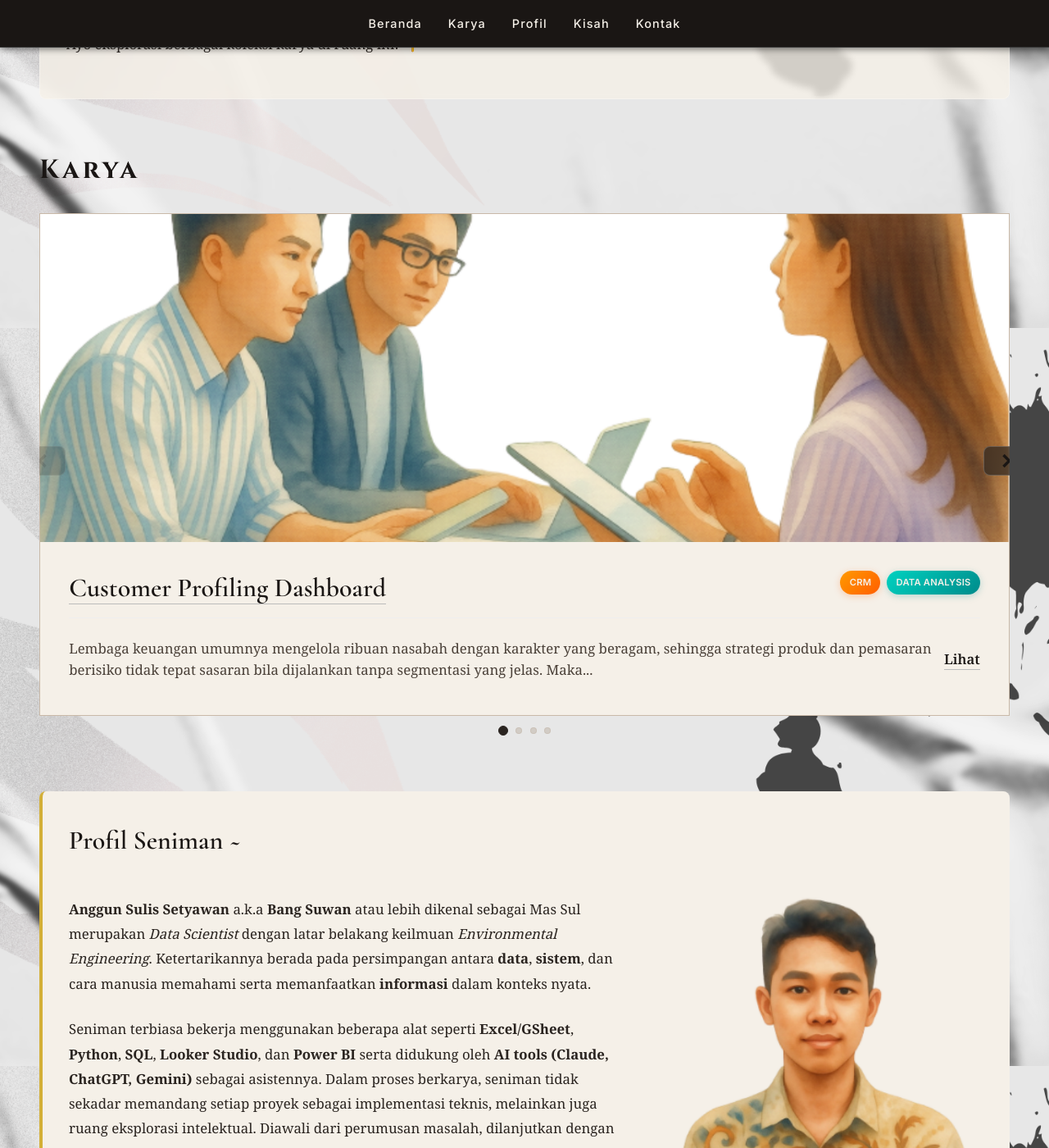
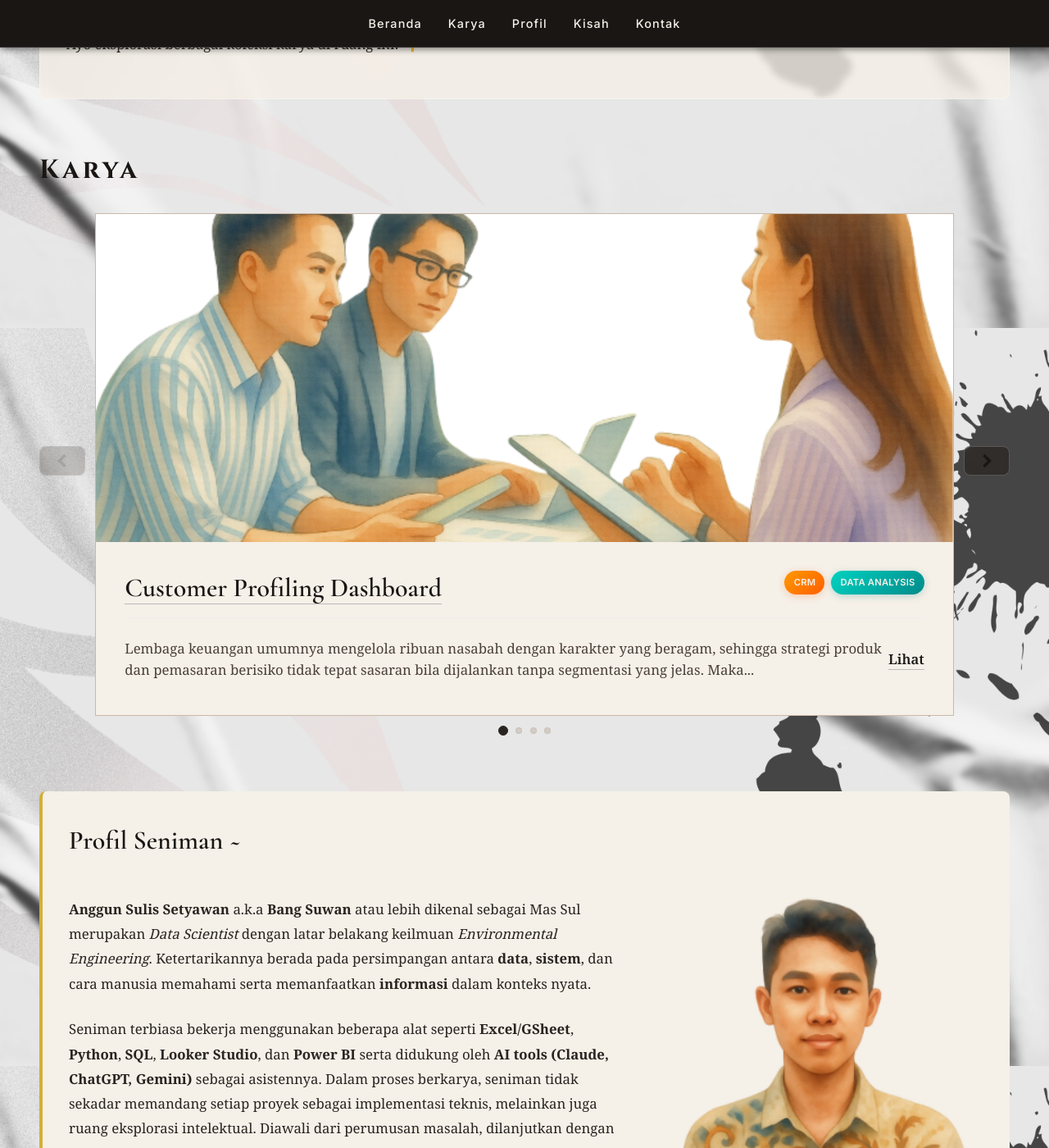
Before and after one commit to Sulbae/Sulbae.github.io, a Jekyll site: the page built from index.md, in a window 1280 px wide and 1400 px high, scrolled down 500 px. Shown: the whole window at 82% size. Built offline with Jekyll 4.4.1, drawn with Linux system fonts in a browser that asks for light colours.

Commit message:
Update home.css

```diff
--- a/assets/css/home.css
+++ b/assets/css/home.css
@@ -422,11 +422,19 @@ section.profile .hashtags code:hover {
 }
 
 .projects-grid-wrapper {
-   position: relative;
+  position: relative;
    /* width: 100%; */
+  display: flex;
+  align-items: center;
+  gap: 12px;
+  padding-left: 0;
+  padding-right: 0;
+  box-sizing: border-box;
 }
 
 .projects-grid {
+   flex: 1;
+   min-width: 0;
    display: flex;
    gap: 2rem;
    overflow-x: auto;
@@ -534,9 +542,10 @@ section.profile .hashtags code:hover {
 } */
 
 .scroll-btn {
-  position: absolute;
-  top: 50%;
-  transform: translateY(-50%);
+  position: static;
+  /* top: 50%; */
+  /* transform: translateY(-50%); */
+  transform: none;
   z-index: 10;
   display: inline-flex;
   align-items: center;
@@ -554,11 +563,15 @@ section.profile .hashtags code:hover {
 }
 
 .scroll-prev {
-  left: -24px;
+  order: 1;
+}
+
+#projectsGrid.projects-grid {
+  order: 2;
 }
 
 .scroll-next {
-  right: -24px;
+  order: 3;
 }
 
 .scroll-btn:hover {
@@ -1301,7 +1314,7 @@ details[open]::details-content {
   .profile-image img {
      max-width: 200px;  /* Foto lebih kecil di mobile */
   }
-   .projects-nav {
+   .scroll-btn {
     display: none;
   }
    .scroll-progress-dots {
```
